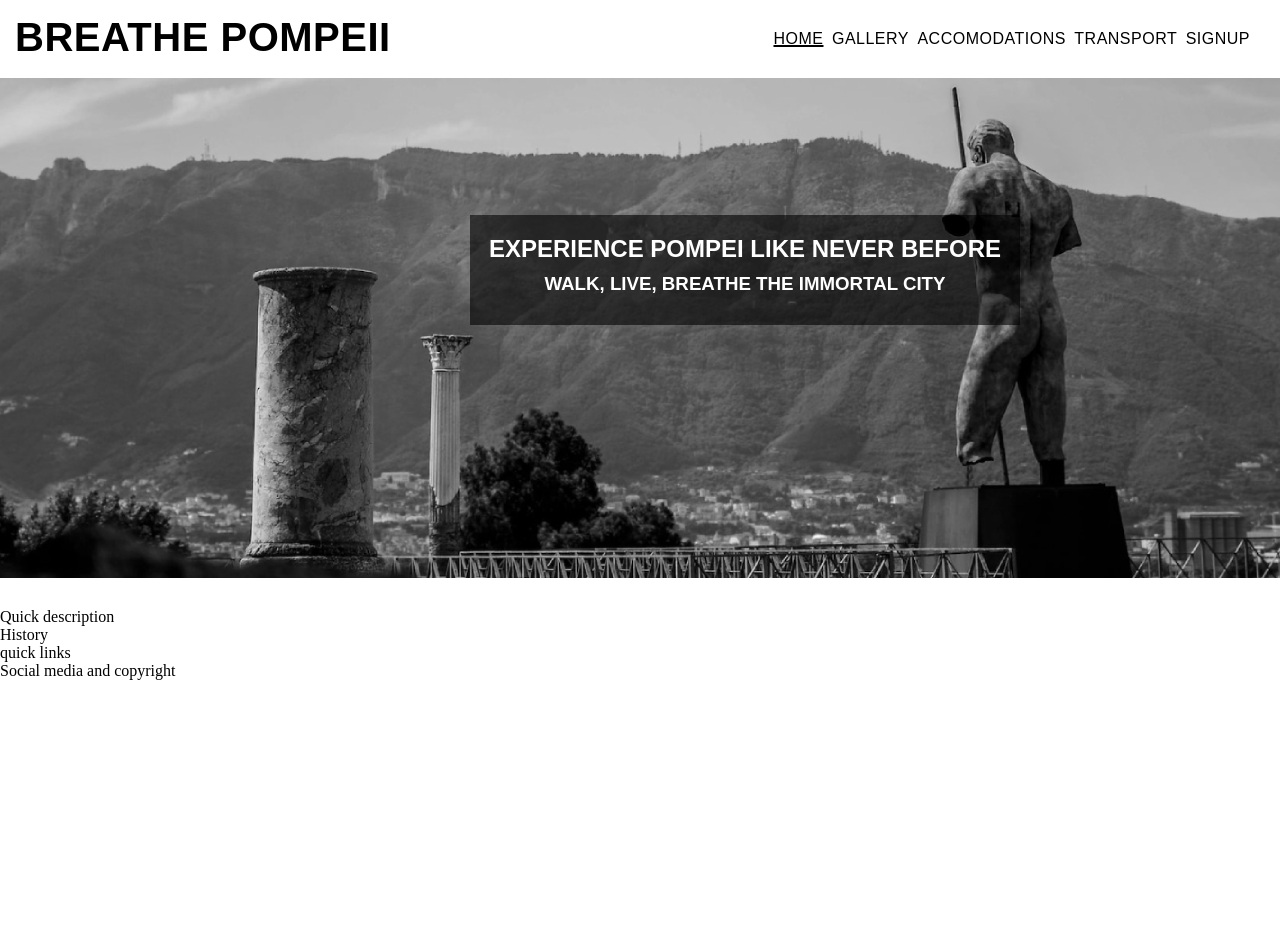
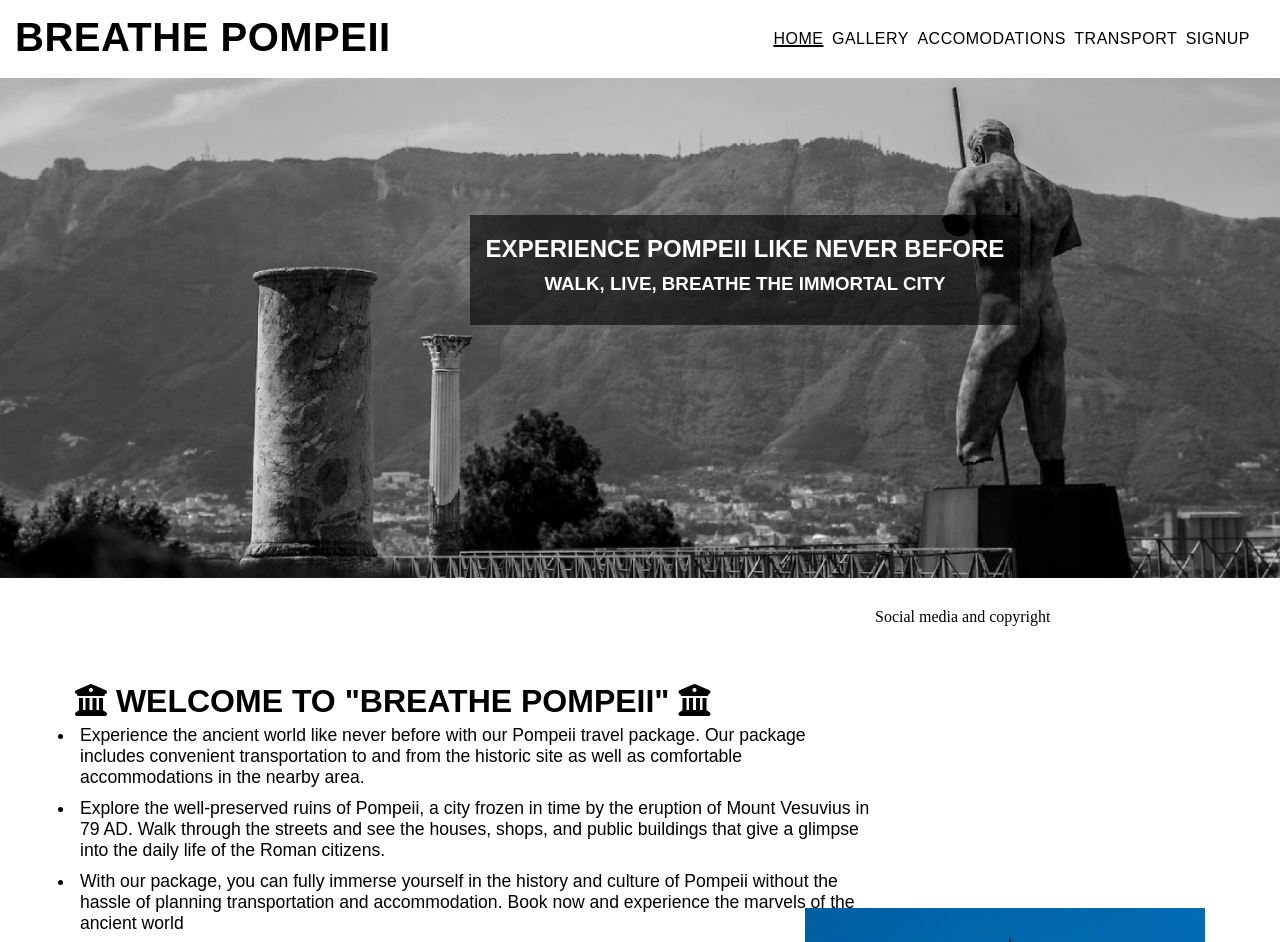
Before and after one commit to aleoliveto/breathe-pompeii, a plain HTML site: page index.html in a window 1280 px wide. Shown: the top 942 px of the page. Before the commit the page ends 800 px from the top, so only its background shows below. Drawn offline with Linux system fonts and the light colour scheme.

Commit message:
Add description to main page and style

```diff
--- a/assets/css/style.css
+++ b/assets/css/style.css
@@ -79,6 +79,39 @@ li a:hover {
     color: white;
 }
 
+#quote h2 {
+    text-transform: uppercase;
+    margin: auto;
+    text-align: center;
+}
+
+#quote p {
+    text-align: center;
+    margin-top: 5px;
+}
+
+.centaur {
+    float: right;
+    margin: auto;
+    padding: 75px 75px 0 0;
+}
+
 #description {
+    float: left;
+    margin: auto;
+    width: 800px;
+    height: 150px;
+    padding: 75px 0 0 75px;
+}
 
+#description h3 {
+    font-size: 200%;
+    text-transform: uppercase;
 }
+
+#description li {
+    padding: 5px;
+    font-size: 110%;
+    font-family: sans-serif;
+    /* display: block; */
+}
--- a/index.html
+++ b/index.html
@@ -30,27 +30,44 @@
     <section>
         <div id="main-hd">
             <div id="main-mrg">
-                <h2>Experience Pompei like never before</h2>
+                <h2>Experience Pompeii like never before</h2>
                 <h3>Walk, live, breathe the immortal city</h3>
             </div>
         </div>
         <div id="main-img"></div>
     </section>
-
-    <section>
-        <div id="description">
-            Quick description
+    <div id="description">
+        <h3><i class="fa-solid fa-building-columns"></i> Welcome to "BREATHE POMPEII" <i class="fa-solid fa-building-columns"></i></h3>
+        <ul>
+        <li>Experience the ancient world like never before with our Pompeii travel package. Our package includes
+            convenient transportation to and from the historic site as well as comfortable accommodations in the
+            nearby
+            area. </li>
+        <li>Explore the well-preserved ruins of Pompeii, a city frozen in time by the eruption of Mount
+            Vesuvius
+            in 79 AD. Walk through the streets and see the houses, shops, and public buildings that give a glimpse
+            into
+            the daily life of the Roman citizens.</li>
+        <li>With our package, you can fully immerse yourself in the history
+            and
+            culture of Pompeii without the hassle of planning transportation and accommodation. Book now and
+            experience
+            the marvels of the ancient world</li>
+        </ul>
+    </div>
+    <img src="assets/images/nick-fewings-kjB32Zp3EPE-unsplash.jpg" alt="statue of centaur, half man half horse"
+    class="centaur">
+    <!-- <section>
+        <div id="quote">
+            <h2>Admiror, O paries, te non cecidisse, qui tot scriptorium taedia sustineas.”</h2>
+            <p>“I wonder, O wall, that you have not yet collapsed, so many writers’ clichés do you bear.” </p>
         </div>
-        <div>
-            History
-        </div>
-        <div>
-            quick links
-        </div>
-        <footer>
-            Social media and copyright
-        </footer>
-    </section>
+    </section> -->
+    <footer>
+        <div>Social media and copyright</div>
+    </footer>
+    <!-- Font Awesome -->
+    <script src="https://kit.fontawesome.com/2387d11052.js" crossorigin="anonymous"></script>
 </body>
 
 </html>
```
Also changed, not shown: assets/images/nick-fewings-kjB32Zp3EPE-unsplash.jpg (added).
